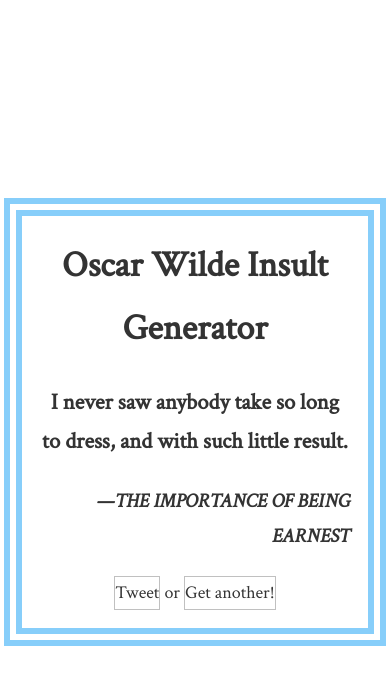
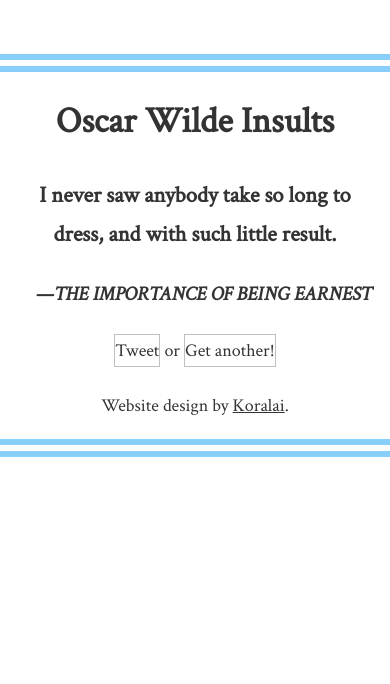
Before and after one commit to Koralai/wilde-quotes, a plain HTML site: page index.html in a window 390 px wide. Drawn offline with Linux system fonts and the light colour scheme.

Commit message:
Debugged small screen scrolling problem

```diff
--- a/index.html
+++ b/index.html
@@ -2,7 +2,7 @@
 <html>
 
 <head>
-    <title>Oscar Wilde Insult Generator</title>
+    <title>Oscar Wilde Insults</title>
     <link href="https://fonts.googleapis.com/css?family=Crimson+Text:400,400i" rel="stylesheet">
     <link rel="stylesheet" type="text/css" href="styles.css">
     <meta name="viewport" content="width=device-width, initial-scale=1.0">
@@ -13,7 +13,7 @@
 
     <div class="aligner">
         <div class="quote">
-            <h1>Oscar Wilde Insult Generator</h1>
+            <h1>Oscar Wilde Insults</h1>
 
             <div class="divider"></div>
 
@@ -32,6 +32,10 @@
             <button type="button">Get another!</button>
             </p>
 
+            <div class="divider"></div>
+
+            <small>Website design by <a href="http://koralai.github.io" target="_blank">Koralai</a>.</small>
+
         </div>
     </div>
 
--- a/styles.css
+++ b/styles.css
@@ -76,8 +76,15 @@ button {
 }
 
 @media (max-width: 425px) {
+    * {
+        height: auto;
+    }
+
     .quote {
-        width: 98%;
+        width: 100%;
+        margin: 3rem 0 3rem 0;
         padding: 1rem;
+        border-right: none;
+        border-left: none;
     }
 }
```
